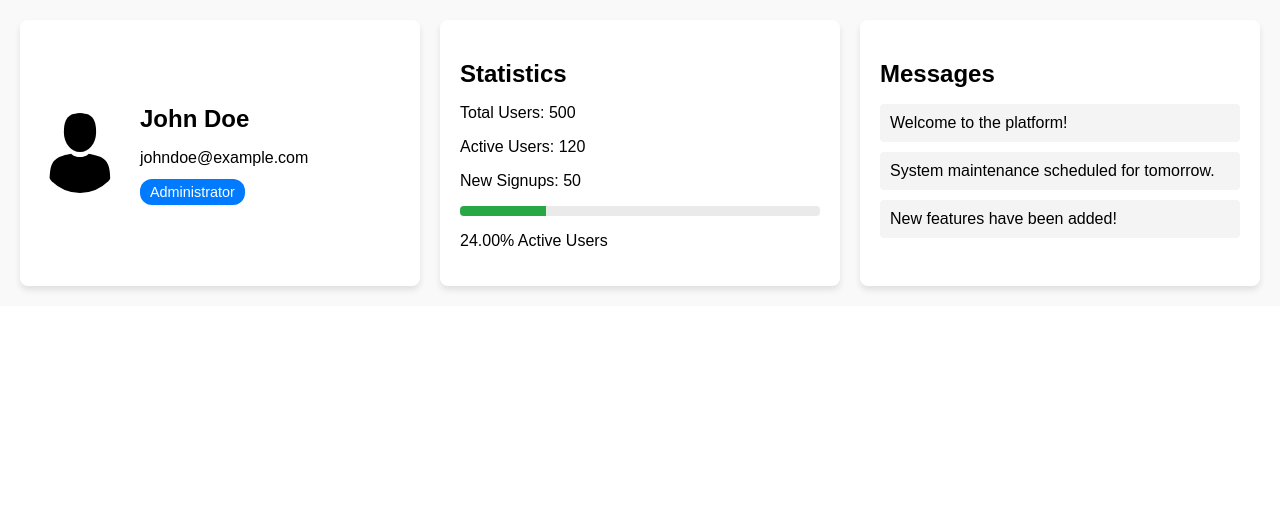
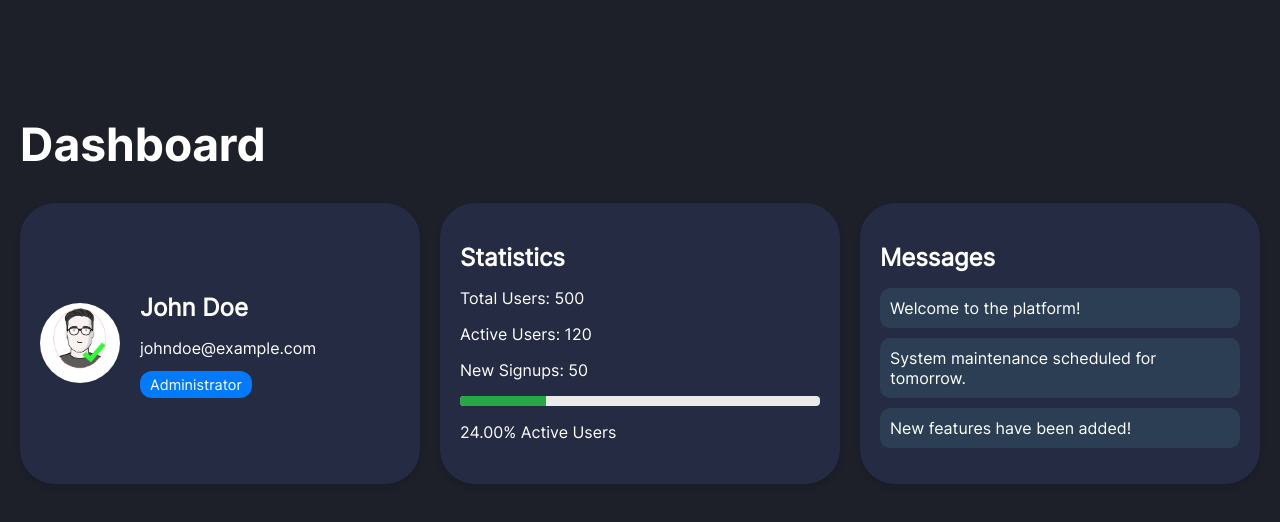
Before and after one commit to MuhammadWaqas3/university-task, a React (Create React App) app: page / in a window 1280 px wide. Shown: the top 522 px of the page. Built offline with nearby package versions, Linux system fonts and the light colour scheme.

Commit message:
dashboard task completed

```diff
--- a/src/App.css
+++ b/src/App.css
@@ -1,9 +1,17 @@
 .app-container {
   padding: 20px;
-  font-family: Arial, sans-serif;
-  background-color: #f9f9f9;
+
+ margin :65px 0px;
 }
+.title{
+  font-family: inter-bold !important;
 
+  font-size: 46px;
+  font-weight: 800;
+  font-style: normal;
+
+  color: white;
+}
 .grid-layout {
   display: grid;
   grid-template-columns: repeat(auto-fit, minmax(300px, 1fr));
@@ -11,8 +19,8 @@
 }
 
 .card {
-  background: #fff;
-  border-radius: 8px;
+  background-color: #252b43;
+  color: white;  border-radius: 35px;
   box-shadow: 0 4px 6px rgba(0, 0, 0, 0.1);
   padding: 20px;
 }
--- a/src/App.js
+++ b/src/App.js
@@ -11,7 +11,7 @@ function App() {
         name: "John Doe",
         email: "johndoe@example.com",
         role: "Administrator",
-        profilePicture: "./img.svg",
+        profilePicture: "./profile.png",
       };
 
       const statisticsData = {
@@ -28,13 +28,17 @@ function App() {
       ];
 
       return (
+        <>
+
         <div className="app-container">
+        <h1 className="title">Dashboard</h1>
           <div className="grid-layout">
            <Info user={userData} />
         <Statistics stats={statisticsData} />
             <Messages messages={messagesData} />
           </div>
         </div>
+        </>
       );
     }
 
--- a/src/components/userInfo/info.js
+++ b/src/components/userInfo/info.js
@@ -12,7 +12,8 @@ function Info({ user }) {
       <div className="user-details">
         <h2>{user.name}</h2>
         <p>{user.email}</p>
-        <span className={`role-badge ${user.role.toLowerCase()}`}>
+        {/* <span className={`role-badge ${user.role.toLowerCase()}`}> */}
+        <span className="role-badge">
           {user.role}
         </span>
       </div>
--- a/src/index.css
+++ b/src/index.css
@@ -1,4 +1,15 @@
 body {
   margin: 0;
+ background-color: #1D2029 !important;
+ font-family: inter !important;
+}
 
+@font-face {
+  font-family: inter;
+  src: url("../public/Inter/static/Inter-Regular.ttf");
 }
+
+@font-face {
+  font-family: inter-bold;
+  src: url("../public/Inter/static/Inter-Bold.ttf");
+}
--- a/src/styles/info.css
+++ b/src/styles/info.css
@@ -19,9 +19,11 @@
   padding: 5px 10px;
   border-radius: 12px;
   font-size: 0.9em;
-}
-
-.role-badge.administrator {
   background-color: #007bff;
   color: #fff;
 }
+
+.role-badge-administer {
+  background-color: #007bff;
+  color: #fff;
+}
--- a/src/styles/messages.css
+++ b/src/styles/messages.css
@@ -10,6 +10,6 @@
 .messages li {
   margin: 10px 0;
   padding: 10px;
-  background: #f4f4f4;
-  border-radius: 4px;
+  background: #2b3e53;
+  border-radius: 10px;
 }
```
